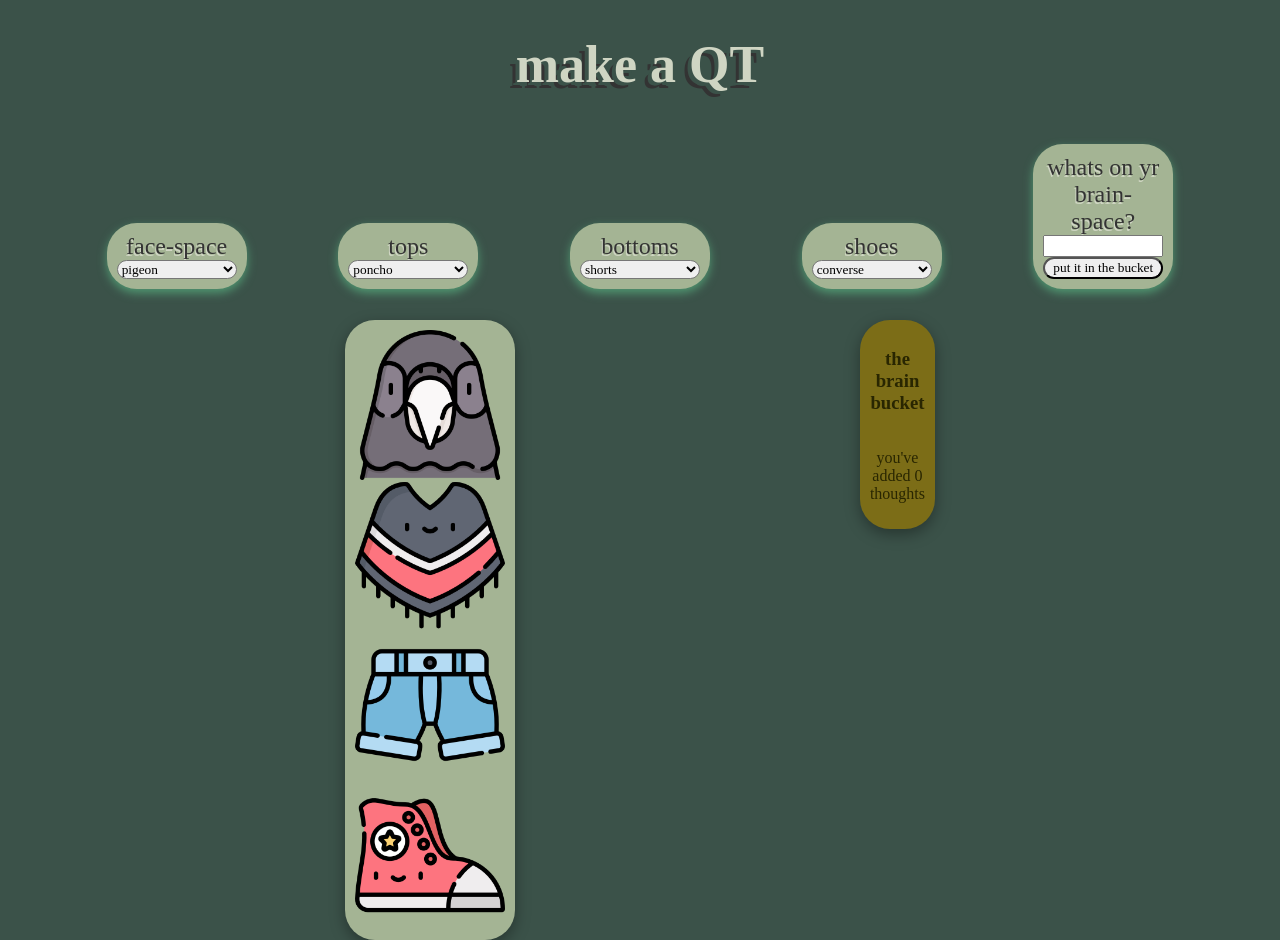
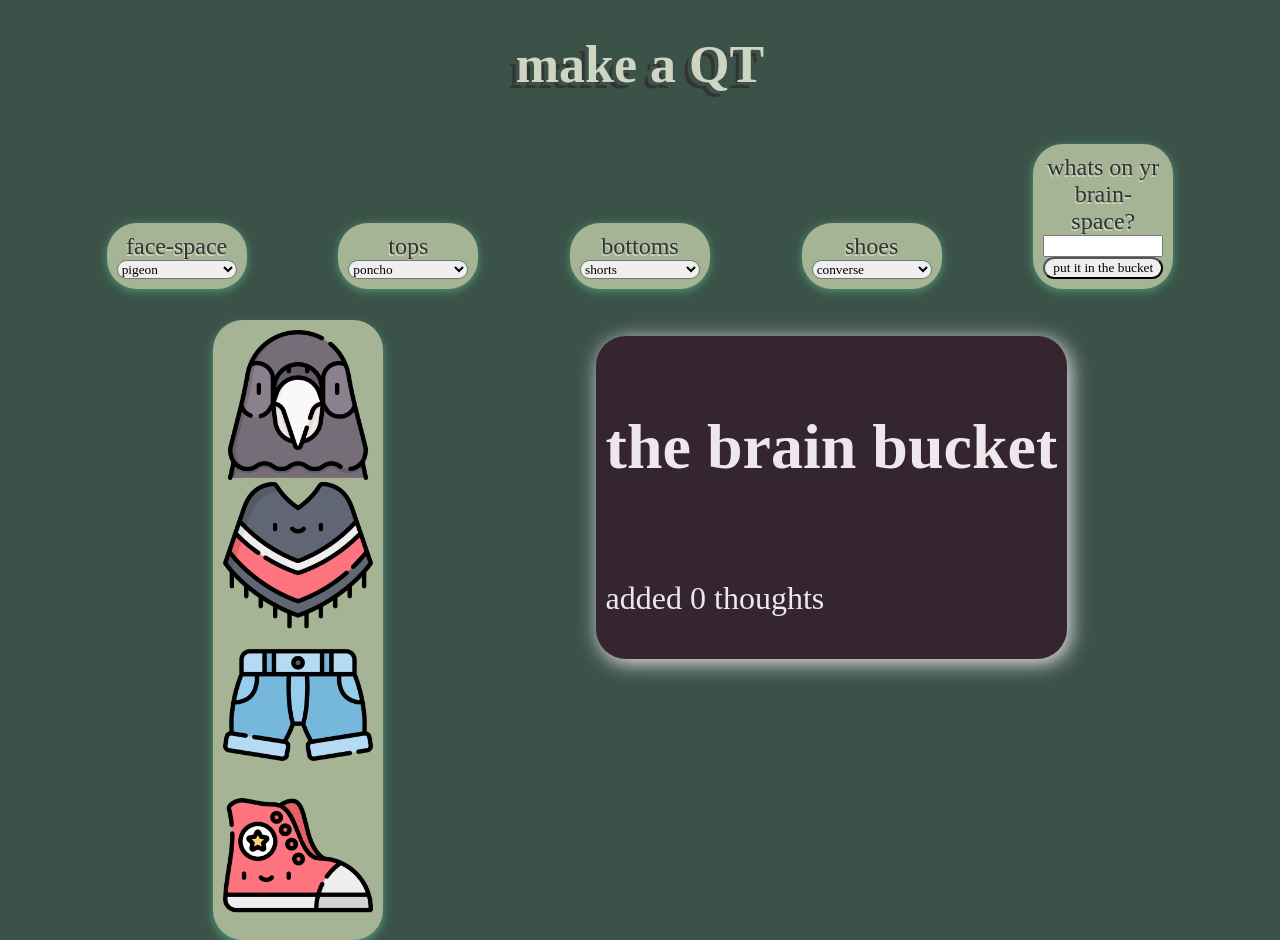
Before and after one commit to k-schrattenholzer/charbuild, a React (Create React App) app: page / in a window 1280 px wide. Built offline with nearby package versions, Linux system fonts and the light colour scheme; a web font is replaced by a local one.

Commit message:
more styling, working on clearing the text input when the button is clicked

```diff
--- a/src/App.css
+++ b/src/App.css
@@ -2,6 +2,7 @@
 
 :root {
   --bone: #CFD5C3;
+  --magnolia: #EEE7EC;
   --laurel-green: #bec5adff;
   --laurel-green-2: #a4b494ff;
   --russian-green: #519872ff;
@@ -30,6 +31,10 @@ select {
   border-radius: 1em;
 }
 
+h3{
+  font-size: 2em;
+}
+
 .App {
   text-align: center;
 }
--- a/src/components/Character/Character.css
+++ b/src/components/Character/Character.css
@@ -4,7 +4,7 @@
   align-items: center;
   padding: 10px;
   border-radius:  30px;
-  box-shadow: rgba(0, 0, 0, 0.35) 0px 5px 15px;
+  box-shadow: var(--russian-green) 0px 4px 10px;
   margin-top: 1em;
   background-color: var(--laurel-green-2);
 }
--- a/src/components/Display/Display.css
+++ b/src/components/Display/Display.css
@@ -3,10 +3,12 @@
   flex-direction: column-reverse;
   align-items: flex-start;
   width: min-content;
-  background-color: rgb(124, 109, 23);
-  color: rgb(41, 38, 1);
+  background-color: var(--black-coffee);
+  color: var(--magnolia);
   padding: 10px;
   border-radius:  30px;
-  box-shadow: rgba(0, 0, 0, 0.35) 0px 5px 15px;
+  box-shadow: var(--magnolia) 3px 4px 20px;
   margin-top: 1em;
+  font-size:2em;
+  width: fit-content;
 }
--- a/src/components/Display/Display.jsx
+++ b/src/components/Display/Display.jsx
@@ -6,12 +6,11 @@ export default function Display({sayings, count}) {
     <div className='Display'>
       <p
       aria-label='count'>
-        you've added {count} thoughts</p>
+        added {count} thoughts</p>
 
       <label
       aria-label='bucket'>
-        <h3
-        >the brain bucket</h3>
+        <h3>the brain bucket</h3>
         {sayings.map((saying) => (
             <p key={saying}>{saying}</p>
         ))}
--- a/src/components/Selector/Selector.css
+++ b/src/components/Selector/Selector.css
@@ -27,6 +27,6 @@
   background-color: var(--laurel-green-2);
   border-radius: 30px;
   padding: 10px;
-  box-shadow: var(--russian-green) 0px 4px 10px;
+  box-shadow: var(--russian-green) 0px 2px 10px;
   text-shadow: -1px 2px 0 var(--bone);
 }
--- a/src/components/Selector/Selector.jsx
+++ b/src/components/Selector/Selector.jsx
@@ -77,6 +77,9 @@ export default function Selector({
             type='text'
             value={newSaying}
             onChange={(e) => addSaying(e.target.value)}
+            onFocus={(e) => {
+              this.value = '';
+            }}
           />
           <button
             type='button'
```
